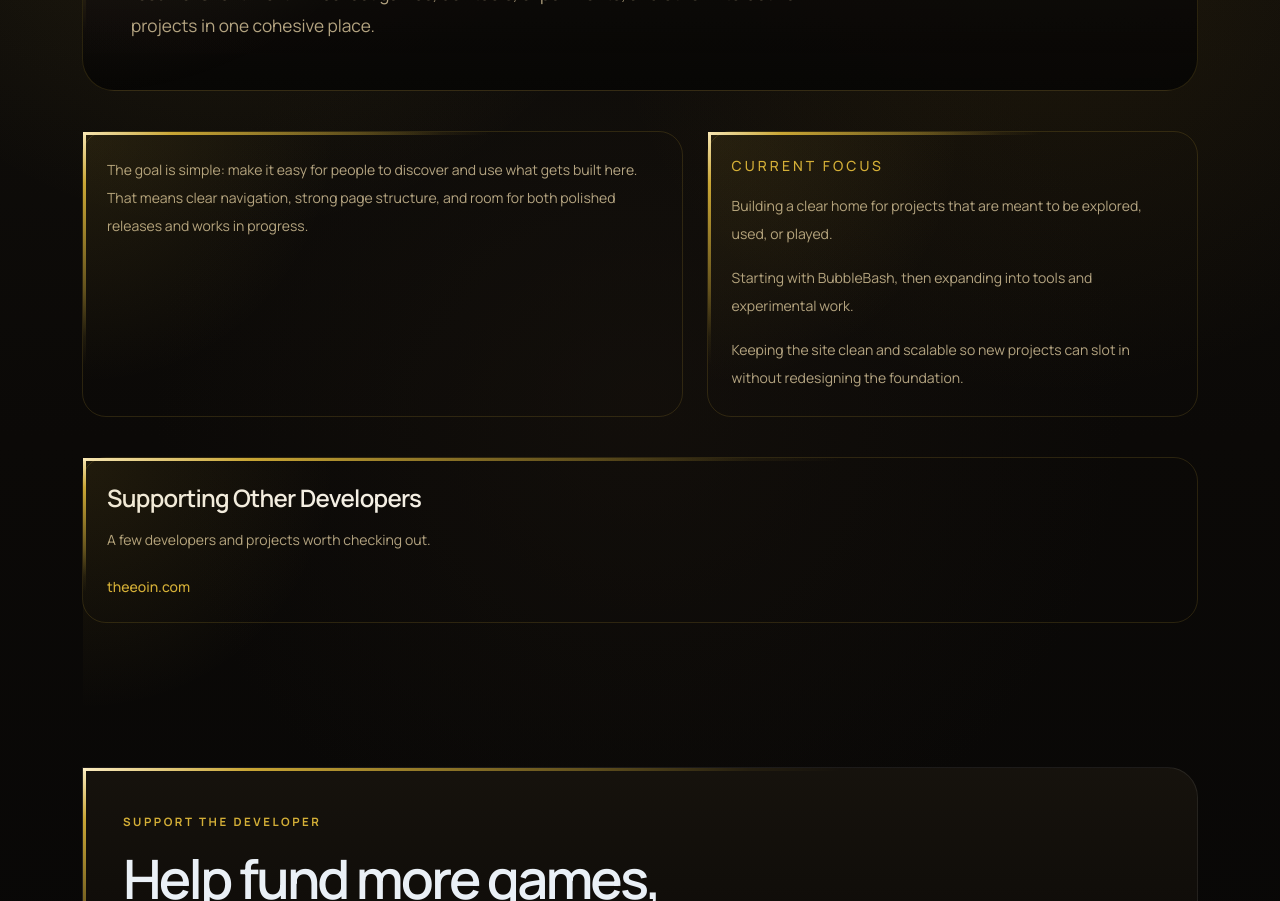
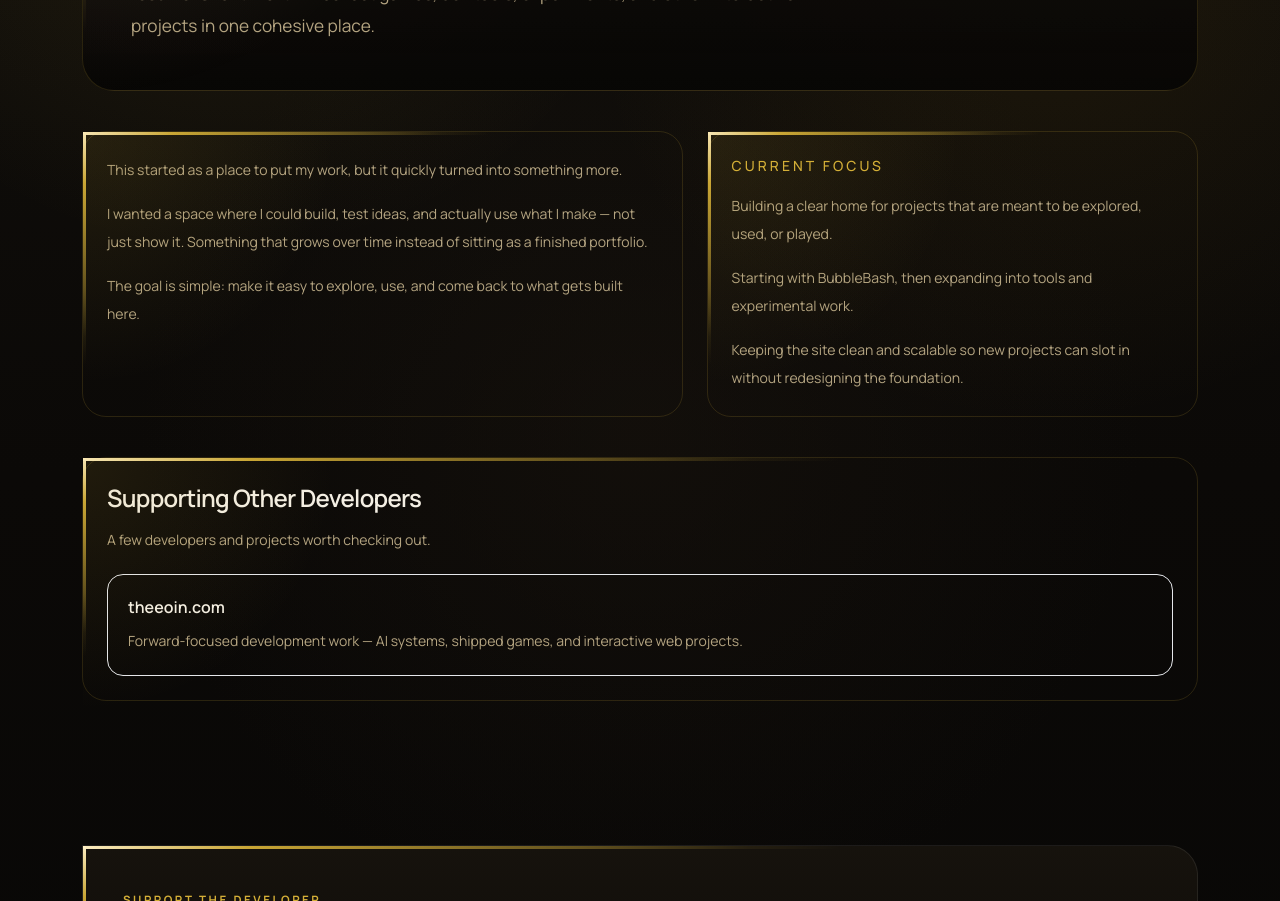
Before and after one commit to MrDevGuyMan/MrDevGuyMan, a Next.js app: page /about in a window 1280 px wide. Shown: the part 400-1301 px from the top of the page. Built offline with nearby package versions, Linux system fonts and the light colour scheme.

Commit message:
feat: improve about page tone and add supporting developers section

```diff
--- a/app/about/page.tsx
+++ b/app/about/page.tsx
@@ -17,9 +17,21 @@ export default function AboutPage() {
       />
       <section className="grid gap-6 lg:grid-cols-[1.1fr_0.9fr]">
         <div className="gold-trim rounded-3xl border border-border bg-surface/70 p-6 text-sm leading-7 text-muted [--trim-left:82%] [--trim-top:68%]">
-          The goal is simple: make it easy for people to discover and use what
-          gets built here. That means clear navigation, strong page structure,
-          and room for both polished releases and works in progress.
+          <div className="space-y-4">
+            <p>
+              This started as a place to put my work, but it quickly turned
+              into something more.
+            </p>
+            <p>
+              I wanted a space where I could build, test ideas, and actually
+              use what I make &mdash; not just show it. Something that grows over
+              time instead of sitting as a finished portfolio.
+            </p>
+            <p>
+              The goal is simple: make it easy to explore, use, and come back
+              to what gets built here.
+            </p>
+          </div>
         </div>
         <div className="gold-trim rounded-3xl border border-border bg-surface/70 p-6 [--trim-left:82%] [--trim-top:68%]">
           <p className="text-sm font-medium uppercase tracking-[0.22em] text-accent">
@@ -45,9 +57,15 @@ export default function AboutPage() {
             href="https://theeoin.com/"
             target="_blank"
             rel="noopener noreferrer"
-            className="text-sm font-medium text-accent transition hover:text-foreground"
+            className="group block rounded-2xl border border-border/80 bg-background/30 p-5 transition hover:border-accent/50 hover:bg-background/50"
           >
-            theeoin.com
+            <p className="text-base font-semibold text-foreground transition group-hover:text-accent">
+              theeoin.com
+            </p>
+            <p className="mt-2 max-w-2xl text-sm leading-7 text-muted">
+              Forward-focused development work &mdash; AI systems, shipped
+              games, and interactive web projects.
+            </p>
           </a>
         </div>
       </section>
```
